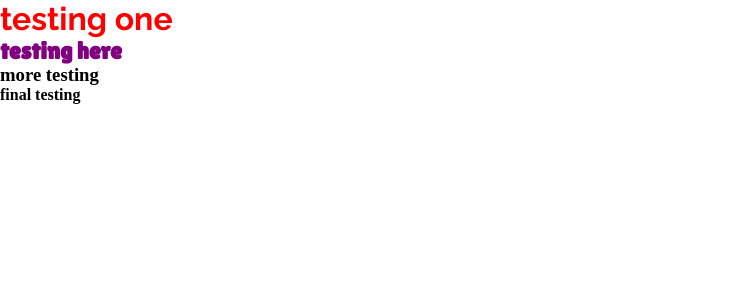
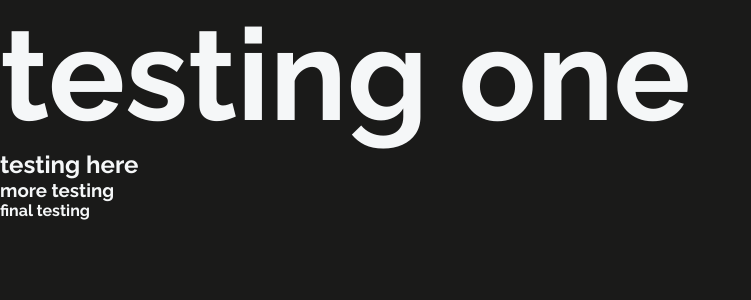
Before and after one commit to dev-jLagunas/potions-market, a Vue app: page / in a window 1280 px wide. Shown: the top 300 px of the page, without its empty margins (0-751 px from the left). Built offline with nearby package versions, Linux system fonts and the light colour scheme.

Commit message:
feat: add google fonts

```diff
--- a/src/App.vue
+++ b/src/App.vue
@@ -8,13 +8,7 @@
 </template>
 
 <style scoped>
-h2 {
-  color: var(--primary-color);
-  font-family: "Lilita One";
-}
-
 h1 {
-  color: red;
-  font-family: "Raleway";
+  font-size: 8rem;
 }
 </style>
--- a/src/assets/styles/main.css
+++ b/src/assets/styles/main.css
@@ -10,3 +10,12 @@ CSS RESET
   padding: 0;
   box-sizing: border-box;
 }
+
+/***************************************************
+GLOBAL STYLES
+****************************************************/
+body {
+  background: var(--color-black);
+  color: var(--color-white);
+  font-family: "Raleway", sans-serif;
+}
--- a/src/assets/styles/variables.css
+++ b/src/assets/styles/variables.css
@@ -1,4 +1,6 @@
-/* variables.css */
+/************************************************
+GOOGLE FONTS
+*************************************************/
 @font-face {
   font-family: "Raleway";
   src: url("@/assets/fonts/Raleway-VariableFont_wght.ttf") format("truetype");
@@ -14,5 +16,9 @@ VARIABLES
 *************************************************/
 
 :root {
-  --primary-color: purple;
+  /* COLORS */
+  --color-white: #f5f7f8;
+  --color-black: #1a1a19;
+  --color-green-dark: #31511e;
+  --color-green-light: #859f3d;
 }
```
